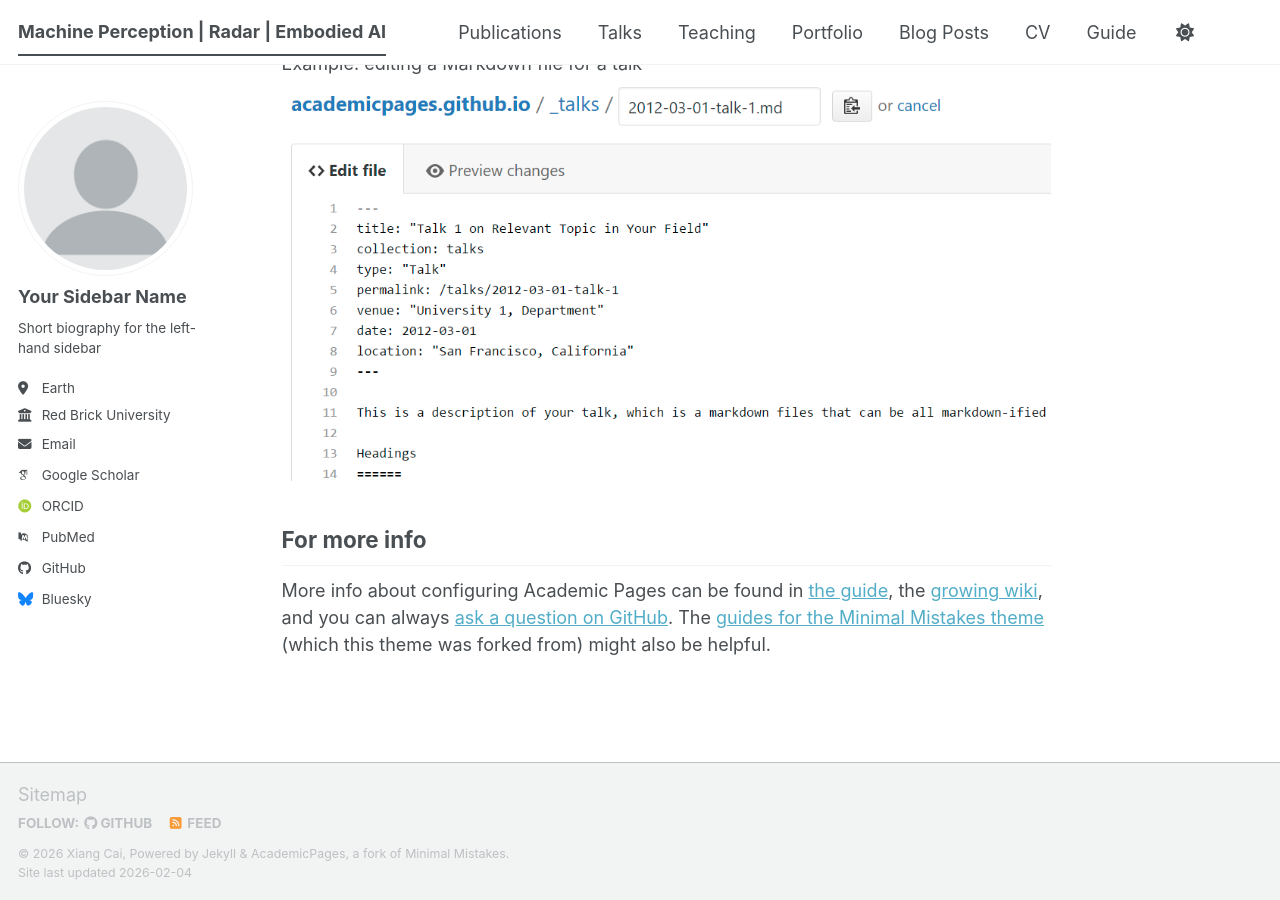
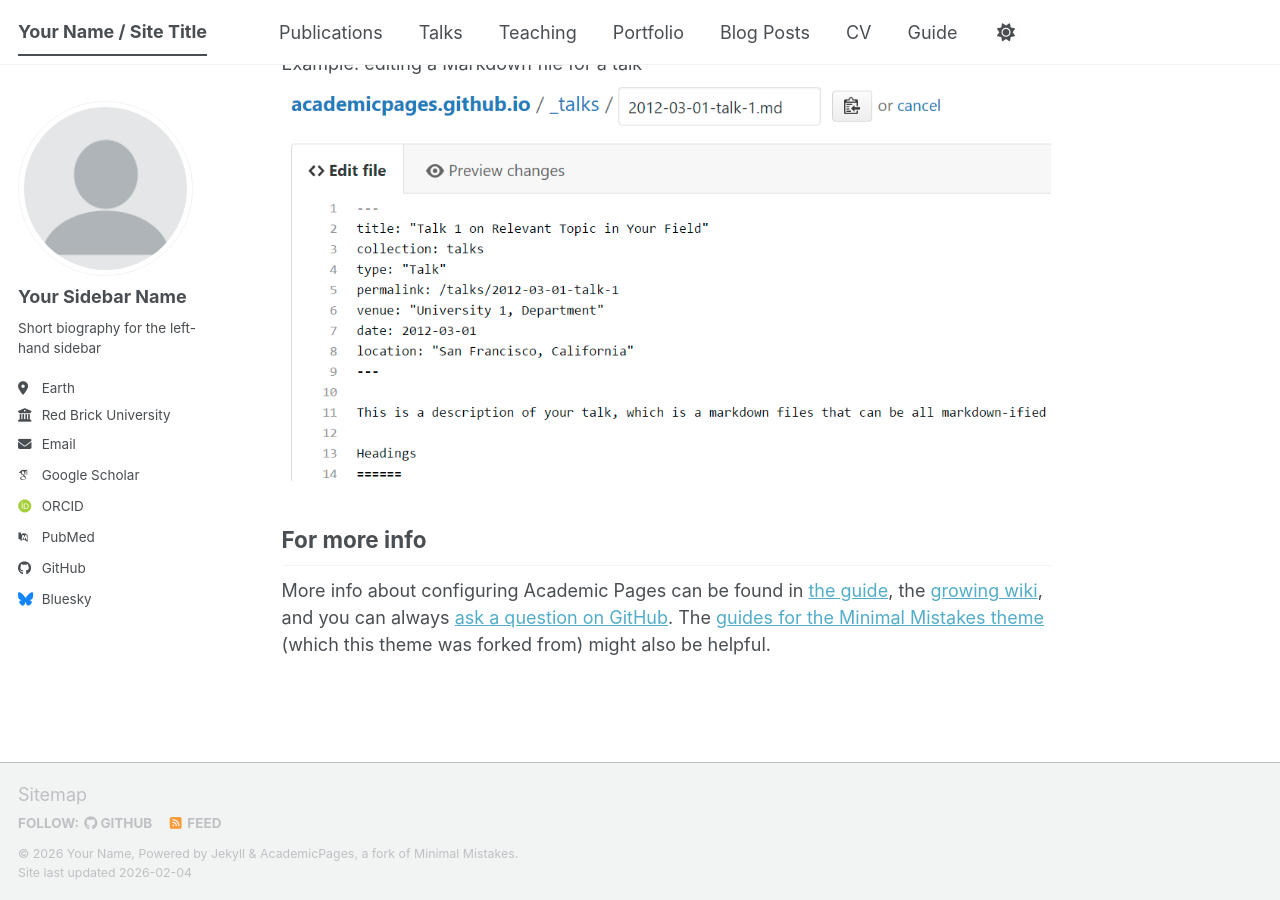
Before and after one commit to ethanxcai/ethanxcai.github.io, a Jekyll site: the page built from _pages/about.md, in a window 1280 px wide and 900 px high, scrolled down 2720 px. Built offline with Jekyll 4.4.1, drawn with Linux system fonts in a browser that asks for light colours; some web fonts are replaced; a script bundle is joined from its source files by our own code; library files that are not in the unit come from our copies.

Commit message:
Modify site title, name, and description

```diff
--- a/_config.yml
+++ b/_config.yml
@@ -9,10 +9,10 @@
 # Basic Site Settings
 locale                   : "en-US"
 site_theme               : "default" # The available themes options are "default", "air", "sunrise", "mint", "dirt" and "contrast"
-title                    : "Machine Perception | Radar | Embodied AI"
+title                    : "Your Name / Site Title"
 title_separator          : "-"
-name                     : &name "Xiang Cai"
-description              : &description "Integrating geometric modeling with data-driven approaches for robust machine perception."   # Update this with a general description of your site, this is the default if not overridden by a page
+name                     : &name "Your Name"
+description              : &description "Your Name's academic portfolio"   # Update this with a general description of your site, this is the default if not overridden by a page
 url                      : https://academicpages.github.io # The base hostname & protocol for your site e.g. "https://[your GitHub username].github.io",
                                                            # or if you already have some other page hosted on Github then use "https://[your GitHub username].github.io/[Your Repo Name]"
 baseurl                  : "" # the subpath of your site, e.g. "/blog"
```
